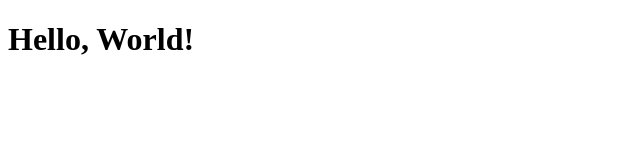
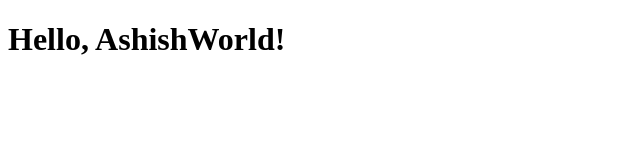
Before and after one commit to iamashisharyal/automatic-text-summarization-based-web-application, a plain HTML site: page index.html in a window 1280 px wide. Shown: the whole page, without its empty margins (0-640 px from the left). Drawn offline with Linux system fonts and the light colour scheme.

Commit message:
Add files via upload

```diff
--- a/index.html
+++ b/index.html
@@ -6,6 +6,6 @@
   <title>Hello Ashish World</title>
 </head>
 <body>
-  <h1>Hello, World!</h1>
+  <h1>Hello, AshishWorld!</h1>
 </body>
 </html>
```
